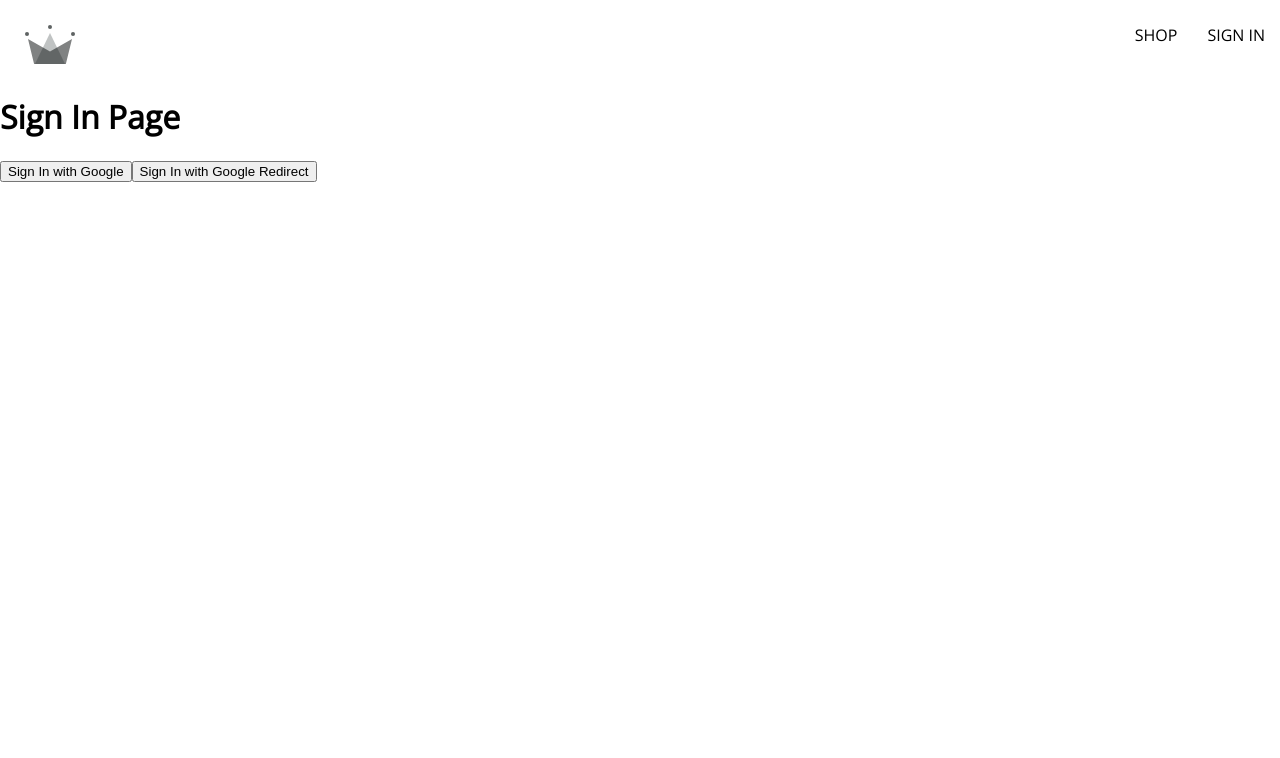
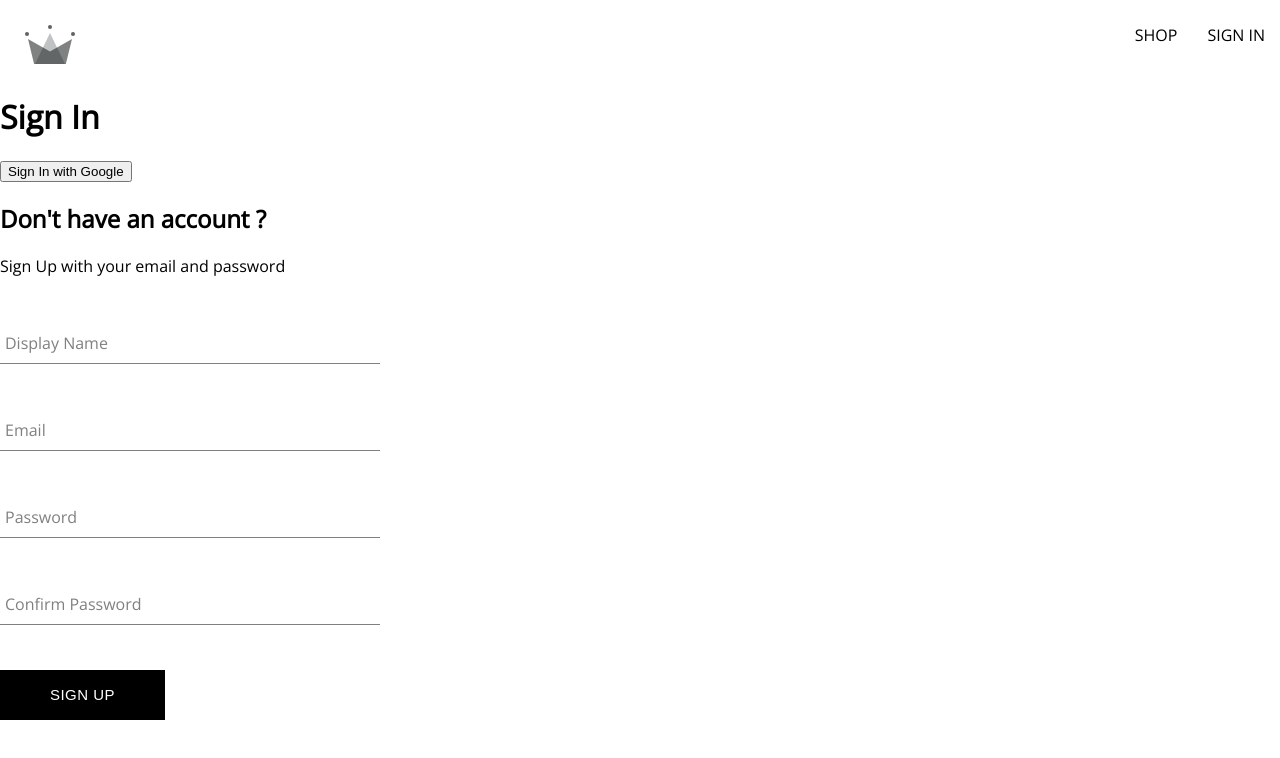
Before and after one commit to onlyhasbi/clothing-app, a React (Vite) app: page /signIn in a window 1280 px wide. Shown: the top 758 px of the page. Built offline with nearby package versions, Linux system fonts and the light colour scheme.

Commit message:
created sign-up component, form components, input and button

```diff
--- /dev/null
+++ b/src/components/button/button.component.jsx
@@ -0,0 +1,19 @@
+import "./button.styles.scss";
+
+const BUTTON_TYPES_CLASSES = {
+  google: "google-sign-in",
+  inverted: "inverted",
+};
+
+const Button = ({ children, variant, ...props }) => {
+  return (
+    <button
+      className={`button-container ${BUTTON_TYPES_CLASSES[variant]}`}
+      {...props}
+    >
+      {children}
+    </button>
+  );
+};
+
+export default Button;
--- /dev/null
+++ b/src/components/button/button.styles.scss
@@ -0,0 +1,46 @@
+.button-container {
+  min-width: 165px;
+  width: auto;
+  height: 50px;
+  letter-spacing: 0.5px;
+  line-height: 50px;
+  padding: 0 35px 0 35px;
+  font-size: 15px;
+  background-color: black;
+  color: white;
+  text-transform: uppercase;
+  // font-family: 'Open Sans Condensed';
+  // font-weight: bolder;
+  border: none;
+  cursor: pointer;
+  display: flex;
+  justify-content: center;
+
+  &:hover {
+    background-color: white;
+    color: black;
+    border: 1px solid black;
+  }
+
+  &.google-sign-in {
+    background-color: #4285f4;
+    color: white;
+
+    &:hover {
+      background-color: #357ae8;
+      border: none;
+    }
+  }
+
+  &.inverted {
+    background-color: white;
+    color: black;
+    border: 1px solid black;
+
+    &:hover {
+      background-color: black;
+      color: white;
+      border: none;
+    }
+  }
+}
--- /dev/null
+++ b/src/components/input/input.component.jsx
@@ -0,0 +1,18 @@
+import "./input.styles.scss";
+
+const Input = ({ label, ...props }) => {
+  return (
+    <div className="group">
+      <input className="form-input" {...props} />
+      {label && (
+        <label
+          className={`${props.value.length ? "shrink" : ""} form-input-label`}
+        >
+          {label}
+        </label>
+      )}
+    </div>
+  );
+};
+
+export default Input;
--- /dev/null
+++ b/src/components/input/input.styles.scss
@@ -0,0 +1,54 @@
+$sub-color: grey;
+$main-color: black;
+
+@mixin shrinkLabel {
+  top: -14px;
+  font-size: 12px;
+  color: $main-color;
+}
+
+.group {
+  position: relative;
+  margin: 45px 0;
+
+  .form-input {
+    background: none;
+    background-color: white;
+    color: $sub-color;
+    font-size: 18px;
+    padding: 10px 10px 10px 5px;
+    display: block;
+    width: 100%;
+    border: none;
+    border-radius: 0;
+    border-bottom: 1px solid $sub-color;
+    margin: 25px 0;
+
+    &:focus {
+      outline: none;
+    }
+
+    &:focus ~ .form-input-label {
+      @include shrinkLabel();
+    }
+  }
+
+  input[type='password'] {
+    letter-spacing: 0.3em;
+  }
+
+  .form-input-label {
+    color: $sub-color;
+    font-size: 16px;
+    font-weight: normal;
+    position: absolute;
+    pointer-events: none;
+    left: 5px;
+    top: 10px;
+    transition: 300ms ease all;
+
+    &.shrink {
+      @include shrinkLabel();
+    }
+  }
+}
--- /dev/null
+++ b/src/components/sign-up/sign-up.component.jsx
@@ -0,0 +1,104 @@
+import { useState } from "react";
+import Input from "../../components/input/input.component";
+import Button from "../../components/button/button.component";
+import {
+  createAuthUserWithEmailAndPassword,
+  createUserDocumentFromAuth,
+} from "../../utils/firebase/firebase.utils";
+import "./sign-up.styles.scss";
+
+const defaultValues = {
+  displayName: "",
+  email: "",
+  password: "",
+  confirmPassword: "",
+};
+
+const SignUp = () => {
+  const [fields, setFields] = useState(defaultValues);
+  const { displayName, email, password, confirmPassword } = fields;
+
+  const resetForm = () => {
+    setFields(defaultValues);
+  };
+
+  const handleChange = (event) => {
+    const { name, value } = event.target;
+    setFields({ ...fields, [name]: value });
+  };
+
+  const handleSubmit = async (event) => {
+    event.preventDefault();
+    if (fields.password !== fields.confirmPassword) {
+      alert("password and confirm password doesn't match");
+      return;
+    }
+
+    try {
+      const response = await createAuthUserWithEmailAndPassword(
+        email,
+        password
+      );
+      const { user } = response;
+      await createUserDocumentFromAuth({ ...user, displayName });
+      //   console.log(response);
+      resetForm();
+    } catch (error) {
+      if (error.code === "auth/email-already-in-use") {
+        alert("Cannot create user, email already in use");
+      } else {
+        alert("error creating user ", error.message);
+      }
+    }
+  };
+
+  return (
+    <div className="sign-up-container">
+      <h2>Don't have an account ?</h2>
+      <span>Sign Up with your email and password</span>
+      <form onSubmit={handleSubmit}>
+        <Input
+          label="Display Name"
+          type="text"
+          name="displayName"
+          onChange={handleChange}
+          value={displayName}
+          required
+        />
+
+        <Input
+          label="Email"
+          type="email"
+          name="email"
+          onChange={handleChange}
+          value={email}
+          required
+        />
+
+        <Input
+          label="Password"
+          type="password"
+          name="password"
+          onChange={handleChange}
+          value={password}
+          required
+        />
+
+        <Input
+          label="Confirm Password"
+          type="password"
+          name="confirmPassword"
+          onChange={handleChange}
+          value={confirmPassword}
+          required
+        />
+
+        <Button type="submit">
+          Sign Up
+        </Button>
+      </form>
+    </div>
+  );
+};
+
+export default SignUp;
--- /dev/null
+++ b/src/components/sign-up/sign-up.styles.scss
@@ -0,0 +1,9 @@
+.sign-up-container {
+  display: flex;
+  flex-direction: column;
+  width: 380px;
+
+  h2 {
+    margin-top: 10px 0;
+  }
+}
--- a/src/routes/sign-in/sign-in.component.jsx
+++ b/src/routes/sign-in/sign-in.component.jsx
@@ -1,25 +1,11 @@
-import { useEffect } from "react";
-import { getRedirectResult } from "firebase/auth";
-
 import {
-  auth,
   signInWithGooglePopup,
-  signInWithGoogleRedirect,
   createUserDocumentFromAuth,
 } from "../../utils/firebase/firebase.utils";
 
+import SignUp from "../../components/sign-up/sign-up.component";
+
 const SignIn = () => {
-  const getResult = async () => {
-    const response = await getRedirectResult(auth);
-    if (response) {
-      await createUserDocumentFromAuth(response.user);
-    }
-  };
-
-  useEffect(() => {
-    getResult();
-  }, []);
-
   const logGoogleUser = async () => {
     const response = await signInWithGooglePopup();
     if (response) {
@@ -29,11 +15,9 @@ const SignIn = () => {
 
   return (
     <div>
-      <h1>Sign In Page</h1>
+      <h1>Sign In</h1>
       <button onClick={logGoogleUser}>Sign In with Google</button>
-      <button onClick={signInWithGoogleRedirect}>
-        Sign In with Google Redirect
-      </button>
+      <SignUp />
     </div>
   );
 };
--- a/src/utils/firebase/firebase.utils.js
+++ b/src/utils/firebase/firebase.utils.js
@@ -4,6 +4,7 @@ import {
   signInWithRedirect,
   signInWithPopup,
   GoogleAuthProvider,
+  createUserWithEmailAndPassword,
 } from "firebase/auth";
 
 import { getFirestore, doc, getDoc, setDoc } from "firebase/firestore";
@@ -52,3 +53,8 @@ export const createUserDocumentFromAuth = async (userAuth) => {
 
   return userDocRef;
 };
+
+export const createAuthUserWithEmailAndPassword = async (email, password) => {
+  if (!email || !password) return;
+  return await createUserWithEmailAndPassword(auth, email, password);
+};
```
